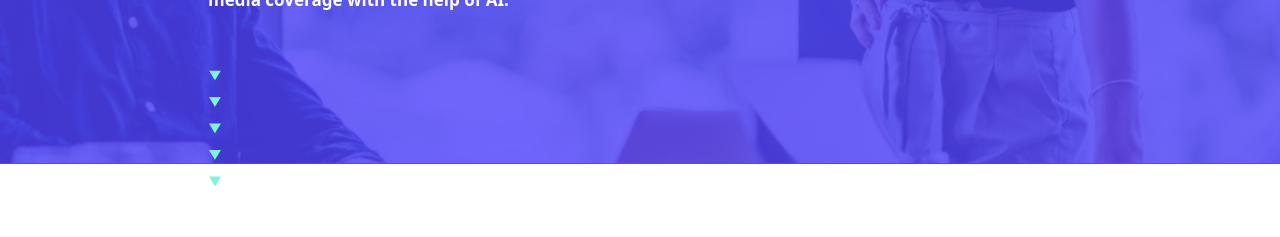
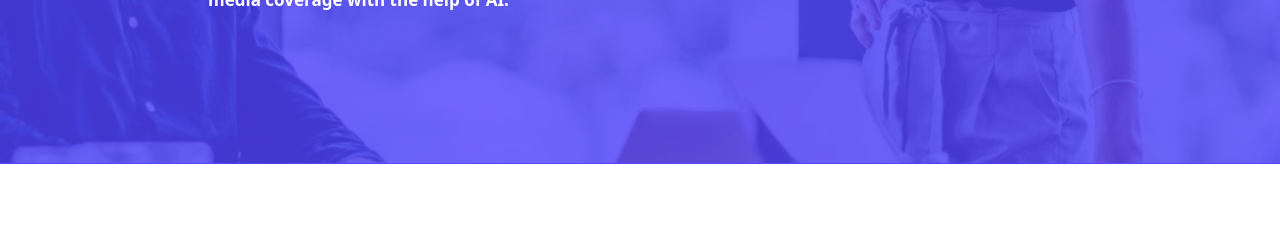
Before and after one commit to Raja-Abbas/IR, a React (Create React App) app: page /about in a window 1280 px wide. Shown: the part 430-667 px from the top of the page. Built offline with nearby package versions, Linux system fonts and the light colour scheme.

Commit message:
added about page

```diff
--- a/src/components/about/about.js
+++ b/src/components/about/about.js
@@ -24,13 +24,10 @@ function about() {
           <div className="text-white max-lg:px-10 text-[40px] font-bold font-Inter">
             About Intelligent Relations
           </div>
-          <div className="text-white max-lg:w-auto max-lg:px-10 lg:w-[345px] font-semibold min-[2200px]:w-[100%] text-[17px] font-Inter leading-relaxed mt-10">
+          <div className="text-white max-lg:w-auto max-lg:px-10 lg:w-[345px] font-semibold min-[2200px]:w-[100%] text-[17px] font-Inter leading-relaxed mt-10 max-lg:mb-10">
             We’re on a mission to democratize PR through technology, empowering
             leaders and brands to win valuable media coverage with the help of
             AI.
-          </div>
-          <div className="max-lg:mx-10 w-5 m:h-[40px] max-lg:hidden sm:overflow-hidden mt-14">
-            <img src={ArrowsDown} alt="" />
           </div>
         </div>
       </div>
```
